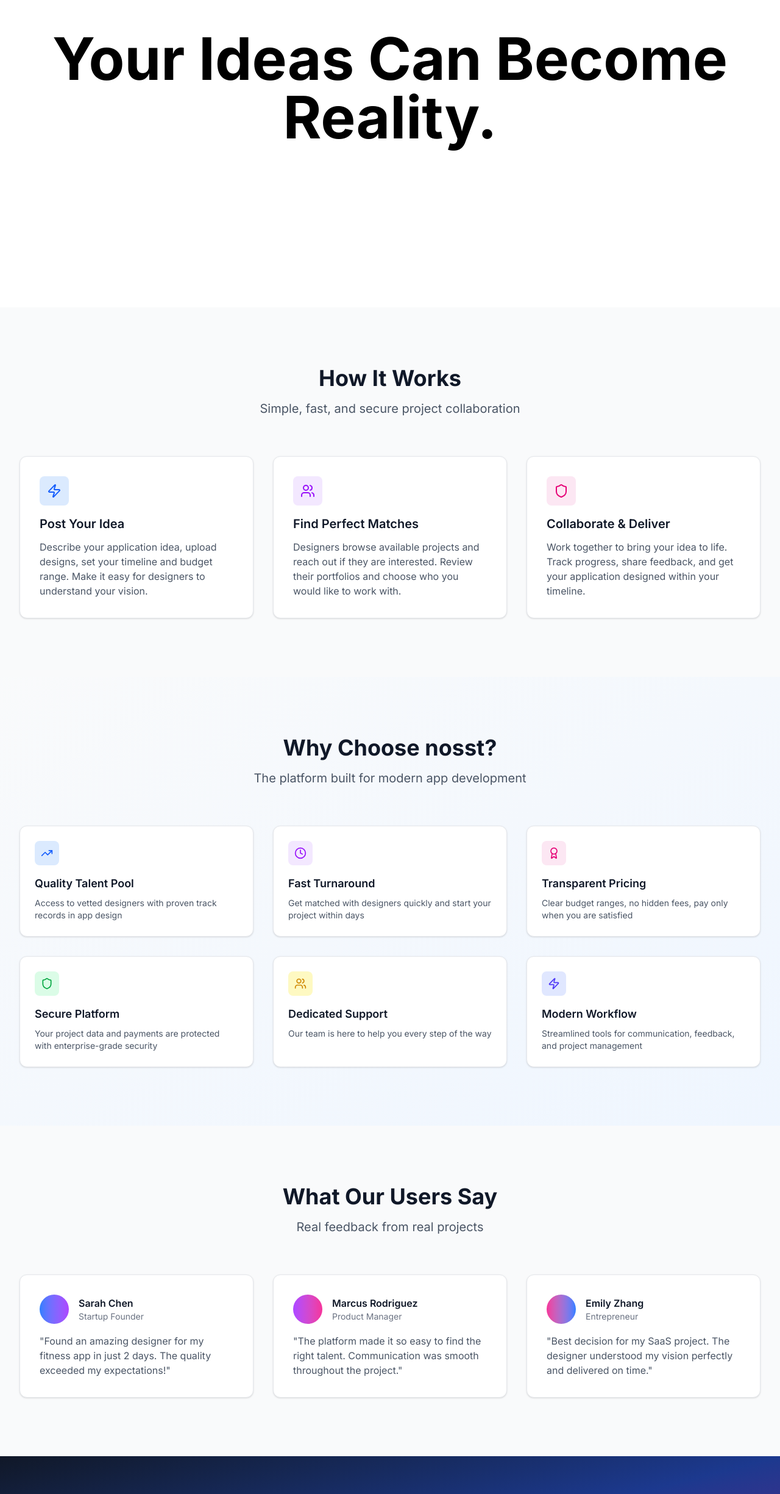
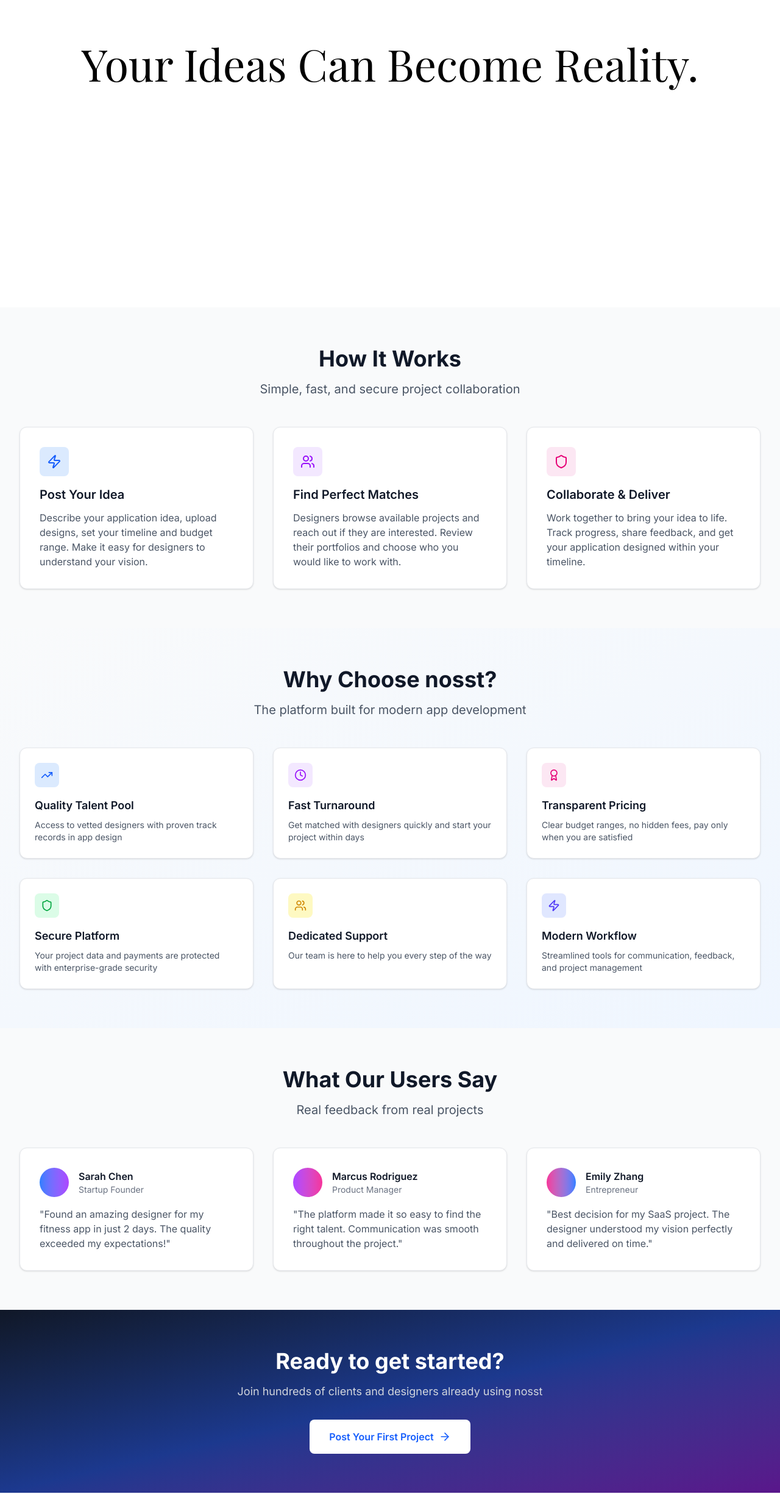
Before and after one commit to ikoda559/Nosst, a React (Vite) app: page / in a window 1280 px wide. Shown: the part 296-2746 px from the top of the page at 61% size. Built offline with nearby package versions, Linux system fonts and the light colour scheme.

Commit message:
added a new font for the h1 text, also reduced vertical padding

```diff
--- a/src/app/components/HomePage.tsx
+++ b/src/app/components/HomePage.tsx
@@ -5,10 +5,15 @@ export function HomePage() {
   return (
     <div className="min-h-screen">
       {/* Hero Section */}
-      <div className="bg-white min-h-screen flex items-center justify-center pt-20">
-        <div className="max-w-7xl mx-auto px-4 sm:px-6 lg:px-8 py-24">
+      <div className="bg-white min-h-screen flex items-center justify-center pt-0">
+        <div className="max-w-7xl mx-auto px-4 sm:px-6 lg:px-8 py-12">
           <div className="text-center animate-fadeIn">
-            <h1 className="text-7xl sm:text-8xl text-black font-bold">
+            <style>
+              {`
+                @import url('https://fonts.googleapis.com/css2?family=Playfair+Display:wght@400;500;600;700&display=swap');
+              `}
+            </style>
+            <h1 className="text-7xl xsm:text-8xl text-black font-normal" style={{ fontFamily: '"Playfair Display", Georgia, serif' }}>
               Your Ideas Can Become Reality.
             </h1>
           </div>
@@ -16,8 +21,8 @@ export function HomePage() {
       </div>
 
       {/* How It Works Section */}
-      <div className="max-w-7xl mx-auto px-4 sm:px-6 lg:px-8 py-24">
-        <div className="text-center mb-16">
+      <div className="max-w-7xl mx-auto px-4 sm:px-6 lg:px-8 py-16">
+        <div className="text-center mb-12">
           <h2 className="text-4xl mb-4 text-gray-900 font-bold">How It Works</h2>
           <p className="text-xl text-gray-600">Simple, fast, and secure project collaboration</p>
         </div>
@@ -60,8 +65,8 @@ export function HomePage() {
 
       {/* Why Choose Us Section */}
       <div className="bg-gradient-to-br from-gray-50 to-blue-50">
-        <div className="max-w-7xl mx-auto px-4 sm:px-6 lg:px-8 py-24">
-          <div className="text-center mb-16">
+        <div className="max-w-7xl mx-auto px-4 sm:px-6 lg:px-8 py-16">
+          <div className="text-center mb-12">
             <h2 className="text-4xl mb-4 text-gray-900 font-bold">Why Choose nosst?</h2>
             <p className="text-xl text-gray-600">The platform built for modern app development</p>
           </div>
@@ -131,8 +136,8 @@ export function HomePage() {
       </div>
 
       {/* Testimonials Section */}
-      <div className="max-w-7xl mx-auto px-4 sm:px-6 lg:px-8 py-24">
-        <div className="text-center mb-16">
+      <div className="max-w-7xl mx-auto px-4 sm:px-6 lg:px-8 py-16">
+        <div className="text-center mb-12">
           <h2 className="text-4xl mb-4 text-gray-900 font-bold">What Our Users Say</h2>
           <p className="text-xl text-gray-600">Real feedback from real projects</p>
         </div>
@@ -181,7 +186,7 @@ export function HomePage() {
 
       {/* CTA Section */}
       <div className="bg-gradient-to-br from-gray-900 via-blue-900 to-purple-900 text-white">
-        <div className="max-w-7xl mx-auto px-4 sm:px-6 lg:px-8 py-20">
+        <div className="max-w-7xl mx-auto px-4 sm:px-6 lg:px-8 py-16">
           <div className="text-center">
             <h2 className="text-4xl mb-4 font-bold">Ready to get started?</h2>
             <p className="text-gray-300 mb-8 text-lg">
```
